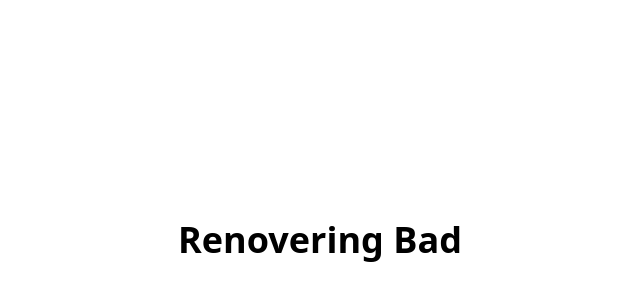
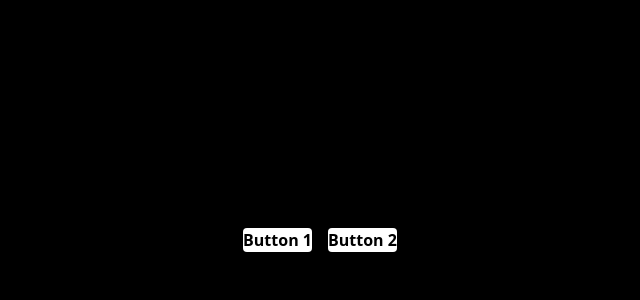
Before and after one commit to ChristianOlsen/renovering-bad, a Next.js app: page /renovering-bad/ in a window 1280 px wide. Shown: the part 160-460 px from the top of the page, without its empty margins (320-960 px from the left). Built offline with nearby package versions, Linux system fonts and the light colour scheme.

Commit message:
Adds links

```diff
--- a/app/globals.css
+++ b/app/globals.css
@@ -8,6 +8,6 @@
 
 body {
   font-family: system-ui, -apple-system, sans-serif;
-  background-color: #ffffff;
-  color: #000000;
+  background-color: #000000;
+  color: #ffffff;
 }
--- a/app/page.tsx
+++ b/app/page.tsx
@@ -1,7 +1,20 @@
 export default function Home() {
   return (
-    <main className="min-h-screen flex items-center justify-center">
-      <h1 className="text-4xl font-bold">Renovering Bad</h1>
+    <main className="min-h-screen flex items-center justify-center bg-black">
+      <div className="flex gap-4">
+        <a
+          href="https://app.sketchup.com/share/tc/europe/dVRTOAqn8ls?source=web&stoken=ioNRCBGs8EmGc96SXaTB4HWuN0ySvKZNUpywfq_B7tfgpVgvtEuu4fMMuT2WmM8w"
+          className="px-8 py-3 bg-white text-black font-semibold rounded hover:bg-gray-200 transition"
+        >
+          Button 1
+        </a>
+        <a
+          href="https://docs.google.com/spreadsheets/d/1BrCCW0B1utHs28P_rEVbSL8-JEt0V-wLZXWx1MIk8-w/edit?usp=sharing"
+          className="px-8 py-3 bg-white text-black font-semibold rounded hover:bg-gray-200 transition"
+        >
+          Button 2
+        </a>
+      </div>
     </main>
   );
 }
```
